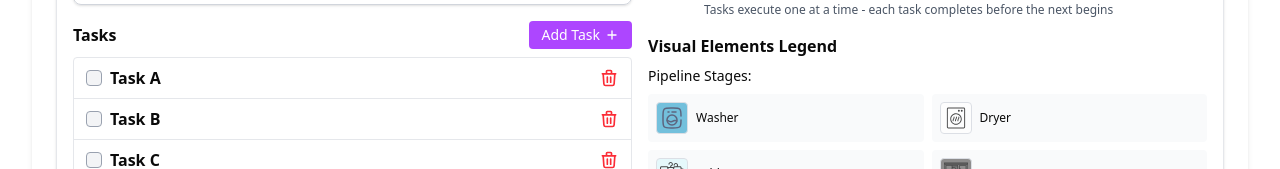
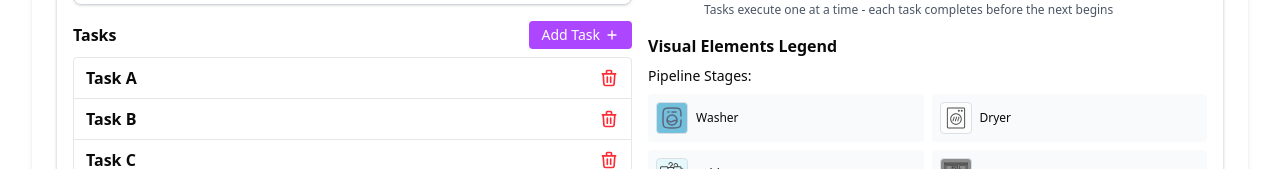
Before and after one commit to Goodr-Interactive/viz-computer-systems, a React (Vite) app: page /csc368/pipelining in a window 1280 px wide. Shown: the part 783-952 px from the top of the page. Built offline with nearby package versions, Linux system fonts and the light colour scheme.

Commit message:
removed bullets for tasks

```diff
--- a/src/pages/csc368/pipelining/components/PipelineVisualization.tsx
+++ b/src/pages/csc368/pipelining/components/PipelineVisualization.tsx
@@ -1165,7 +1165,6 @@ export const PipelineVisualization = forwardRef<
                         {pipelineInstructions.map((instr) => (
                           <li key={instr.id} className="flex items-center justify-between px-3 py-2">
                             <div className="flex items-center">
-                              <div className="mr-2 h-4 w-4 rounded border border-gray-400 bg-gray-100"></div>
                               <span>
                                 <strong>{instr.name}</strong>
                               </span>
```
